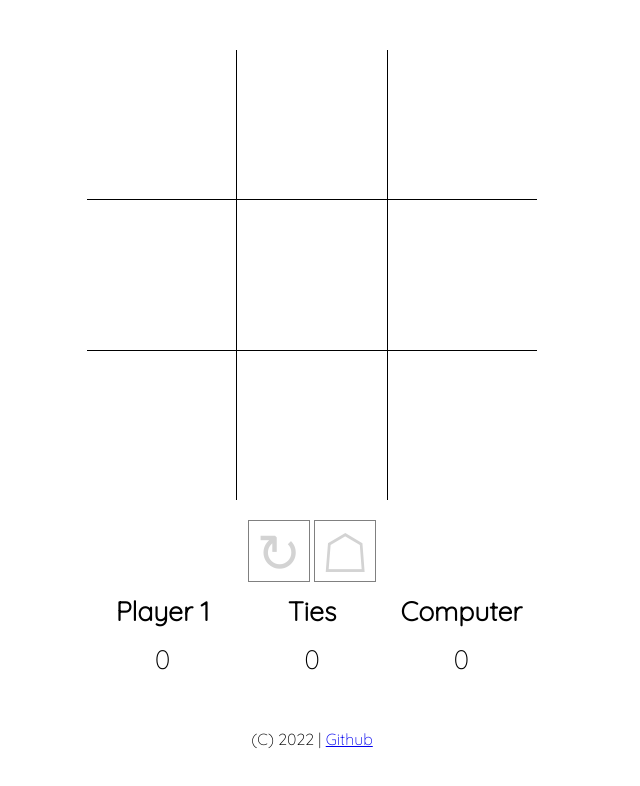
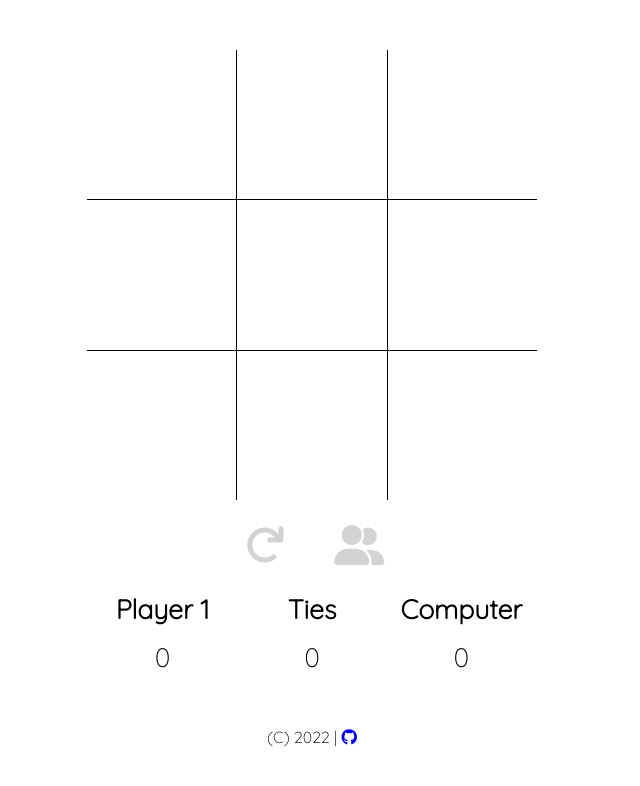
Before and after one commit to stmorse/tictactoe-js, a plain HTML site: page index.html in a window 1280 px wide. Shown: the whole page, without its empty margins (328-968 px from the left). Drawn offline with nearby package versions, Linux system fonts and the light colour scheme.

Commit message:
tweaking panel

```diff
--- a/index.html
+++ b/index.html
@@ -7,7 +7,7 @@
 
   <!--libraries-->
   <script src='https://ajax.googleapis.com/ajax/libs/jquery/3.5.1/jquery.min.js'></script>
-  <!-- <script src='https://ajax.googleapis.com/ajax/libs/jqueryui/1.12.1/jquery-ui.min.js'></script> -->
+  <link rel="stylesheet" href="https://cdnjs.cloudflare.com/ajax/libs/font-awesome/6.0.0/css/all.min.css">
   <link rel="preconnect" href="https://fonts.googleapis.com">
   <link rel="preconnect" href="https://fonts.gstatic.com" crossorigin>
   <link href="https://fonts.googleapis.com/css2?family=Quicksand:wght@300&display=swap" rel="stylesheet">
@@ -33,8 +33,8 @@
     </div>
 
     <div class='panel'>
-      <div class='button' id='newgame'></div>
-      <div class='button' id='player2'></div>
+      <div class='button' id='newgame'><i class="fa-solid fa-arrow-rotate-right"></i></div>
+      <div class='button' id='player2'><i class="fa-solid fa-user-group"></i></div>
     </div>
 
     <table class='scoreboard'>
@@ -51,7 +51,7 @@
     </table>
 
     <div class='footer'>
-      (C) 2022 | <a href='https://www.github.com/stmorse'>Github</a>
+      (C) 2022 | <a href='https://www.github.com/stmorse/tictactoe-js'><i class='fa-brands fa-github'></i></a>
     </div>
 
   </div>
--- a/style.css
+++ b/style.css
@@ -82,10 +82,9 @@
   width: calc(var(--sqwidth) / 3);
   height: calc(var(--sqwidth) / 3);
   line-height: 100%;
-  border: 1px solid gray;
-  font-size: var(--fontsize);
+  font-size: 30pt;
   color: lightgray;
-  padding: 5px;
+  padding: 5px 20px 5px 20px;
   -o-transition:.5s;
   -ms-transition:.5s;
   -moz-transition:.5s;
--- a/tictactoe.js
+++ b/tictactoe.js
@@ -81,8 +81,6 @@ $(document).ready(function () {
 
 	var XS = '\u2573';
 	var OS = '\u25EF';
-	var newgame = '\u21BB';
-	var player2 = '\u2616';
 
 	var p1_wins = 0;
 	var p2_wins = 0;
@@ -94,7 +92,6 @@ $(document).ready(function () {
 	var gameOver = false;
 
 	// new game button
-	$('#newgame').text(newgame);
 	$('#newgame').click(function () {
 		// TODO: check if game not over, warn player
 
@@ -120,8 +117,6 @@ $(document).ready(function () {
 		}
 	});
 
-	$('#player2').text(player2);
-
 	$('.cell').each(function(i) {
 		$(this).append(
 			// create inner cell and click event
@@ -146,6 +141,14 @@ $(document).ready(function () {
 					return;
 				}
 
+				// check cat's game
+				if (!board.some((e) => e==0)) {
+					ties += 1;
+					$('#ties').text(ties);
+					gameOver = true;
+					return;
+				}
+
 				// do computer move
 				// let r = getRandomMove(board, compy);
 				let r = getMinimaxMove(board, compy);
@@ -165,6 +168,14 @@ $(document).ready(function () {
 					gameOver = true;
 					return;
 				}
+
+				// check cat's game
+				if (!board.some((e) => e==0)) {
+					ties += 1;
+					$('#ties').text(ties);
+					gameOver = true;
+					return;
+				}
 			})
 		);
 	});
```
